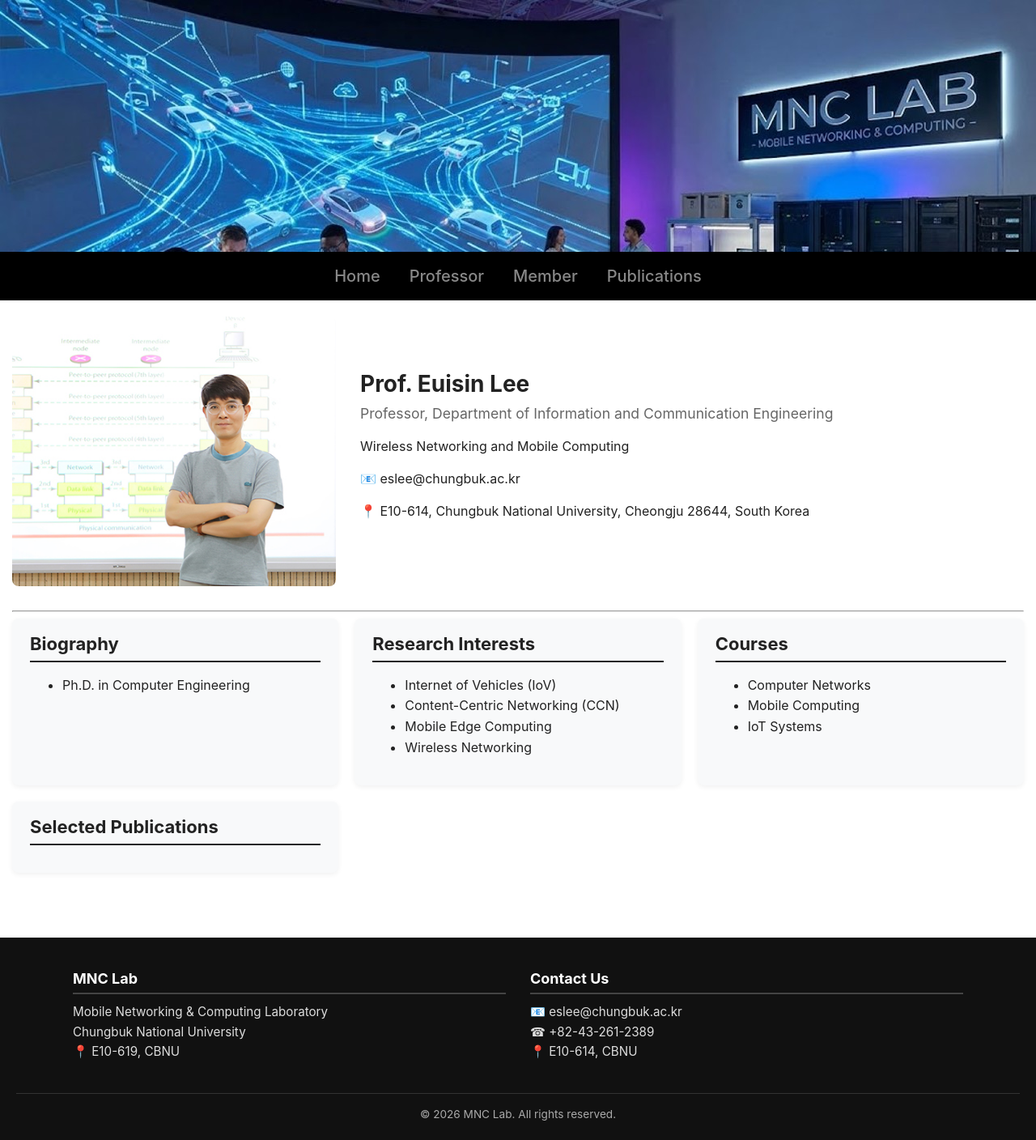
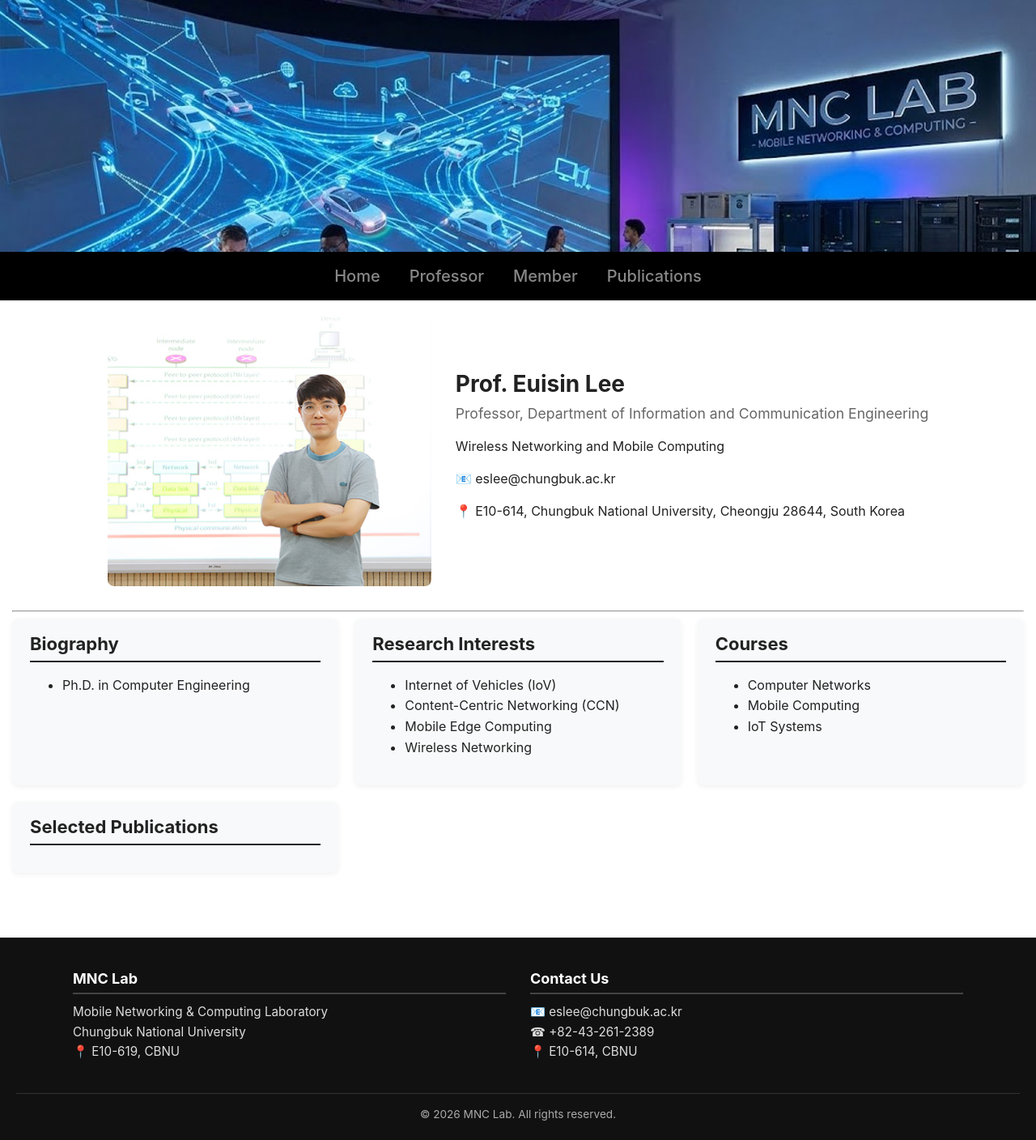
Before and after one commit to mnc-cbnu/mnc-cbnu.github.io, a Jekyll site: the page built from professor/index.md, in a window 1280 px wide. Shown: the whole page at 81% size. Built offline with Jekyll 4.4.1, drawn with Linux system fonts in a browser that asks for light colours.

Commit message:
professor 배치 수정

```diff
--- a/assets/style.css
+++ b/assets/style.css
@@ -238,9 +238,11 @@ img {
 
 .profile-header {
   display: flex;
+  justify-content: center;
   align-items: center;
   gap: 30px;
   margin-bottom: 30px;
+  flex-wrap: wrap;
 }
 
 .profile-photo {
```
